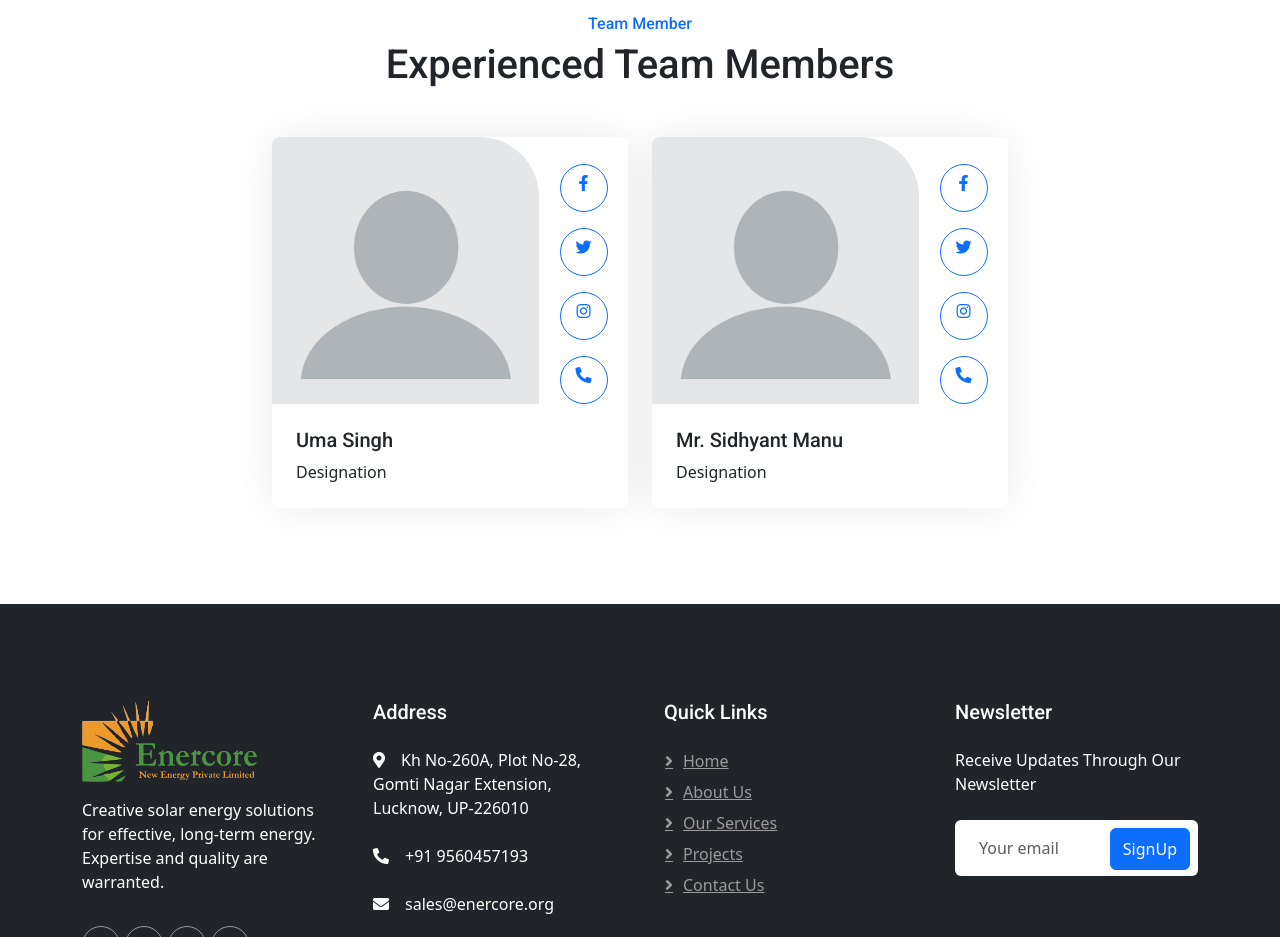
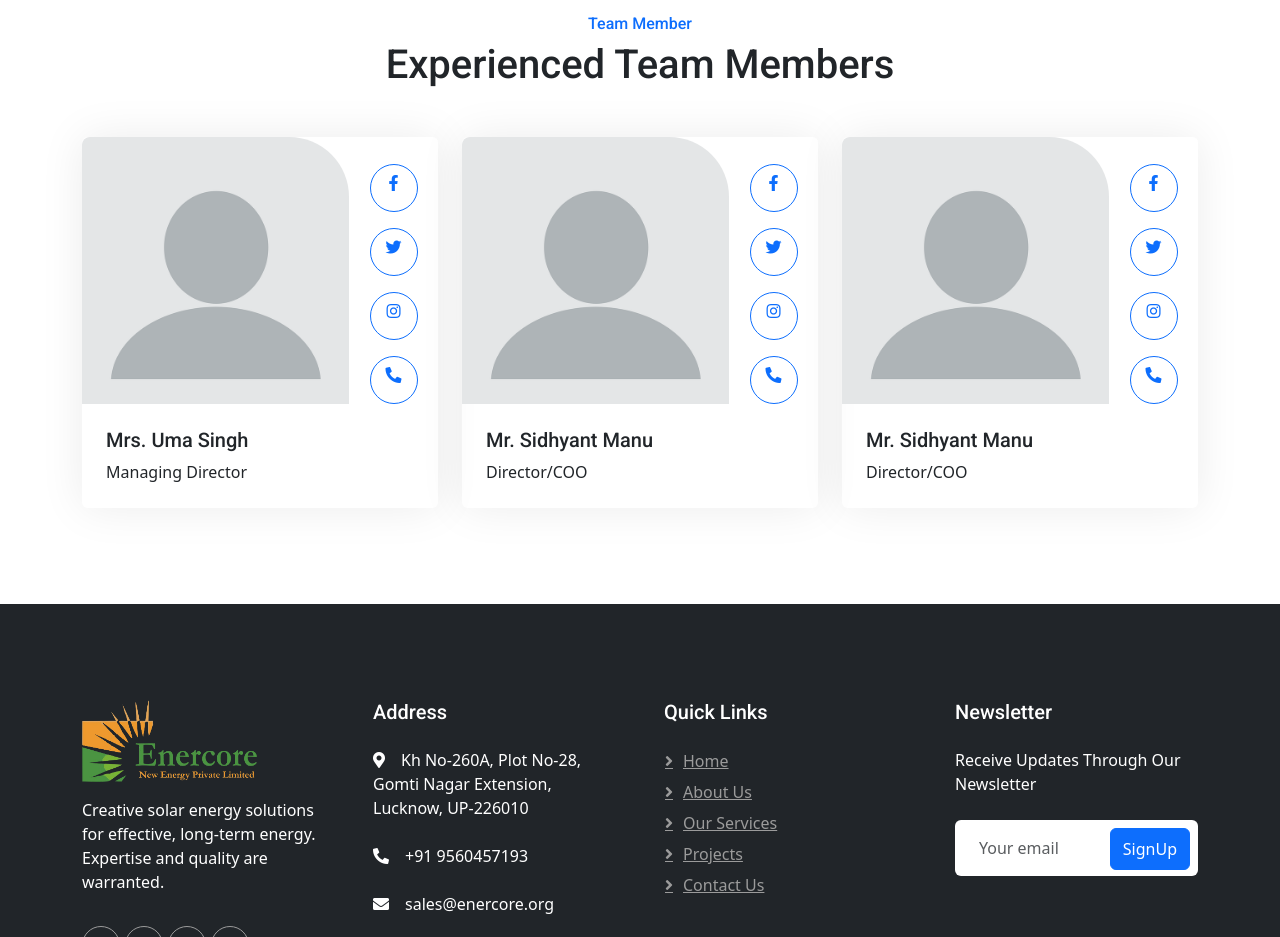
Before and after one commit to RaghavSobti37/enercore.co, a plain HTML site: page public_html/about.html in a window 1280 px wide. Shown: the part 2200-3137 px from the top of the page. Drawn offline with nearby package versions, Linux system fonts and the light colour scheme.

```diff
--- a/public_html/about.html
+++ b/public_html/about.html
@@ -229,8 +229,8 @@
                             </div>
                         </div>
                         <div class="p-4">
-                            <h5>Uma Singh</h5>
-                            <span>Designation</span>
+                            <h5>Mrs. Uma Singh</h5>
+                            <span>Managing Director</span>
                         </div>
                     </div>
                 </div>
@@ -251,7 +251,28 @@
                         </div>
                         <div class="p-4">
                             <h5>Mr. Sidhyant Manu</h5>
-                            <span>Designation</span>
+                            <span>Director/COO</span>
+                        </div>
+                    </div>
+                </div>
+                <div class="col-lg-4 col-md-6 wow fadeInUp" data-wow-delay="0.3s">
+                    <div class="team-item rounded overflow-hidden">
+                        <div class="d-flex">
+                            <img class="img-fluid w-75" src="./NEWIMAGES/blank.jpg" alt="">
+                            <div class="team-social w-25">
+                                <a class="btn btn-lg-square btn-outline-primary rounded-circle mt-3" href=""><i
+                                        class="fab fa-facebook-f"></i></a>
+                                <a class="btn btn-lg-square btn-outline-primary rounded-circle mt-3" href=""><i
+                                        class="fab fa-twitter"></i></a>
+                                <a class="btn btn-lg-square btn-outline-primary rounded-circle mt-3" href=""><i
+                                        class="fab fa-instagram"></i></a>
+                                <a class="btn btn-lg-square btn-outline-primary rounded-circle mt-3"
+                                    href="tel:+919560457193"><i class="fa fa-phone-alt"></i></a>
+                            </div>
+                        </div>
+                        <div class="p-4">
+                            <h5>Mr. Sidhyant Manu</h5>
+                            <span>Director/COO</span>
                         </div>
                     </div>
                 </div>
```
